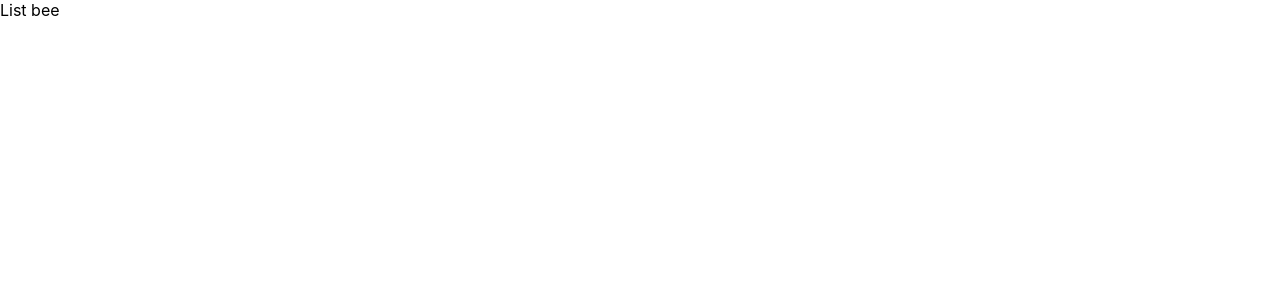
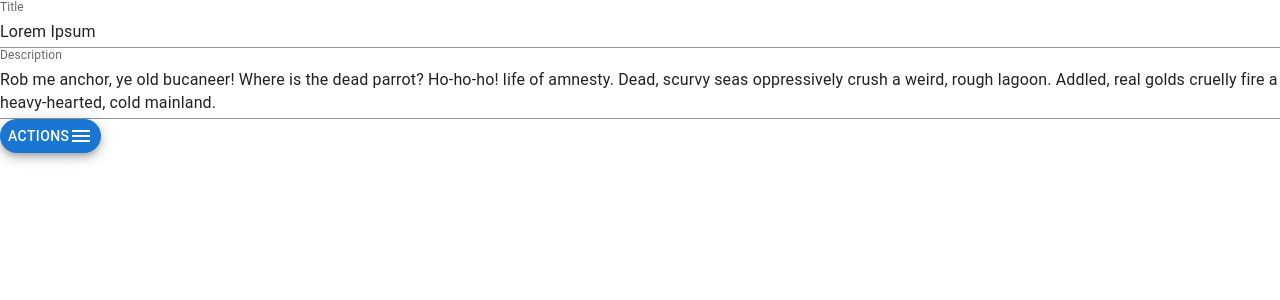
Before and after one commit to Roma-Ol/List-Bee, a React (Create React App) app: page / in a window 1280 px wide. Shown: the top 300 px of the page. Built offline with nearby package versions, Linux system fonts and the light colour scheme.

Commit message:
LB-2: Created title + desc & Added UI & Added quick card actions

```diff
--- a/package.json
+++ b/package.json
@@ -3,6 +3,10 @@
   "version": "0.1.0",
   "private": true,
   "dependencies": {
+    "@emotion/react": "^11.9.3",
+    "@emotion/styled": "^11.9.3",
+    "@mui/icons-material": "^5.8.4",
+    "@mui/material": "^5.9.0",
     "@testing-library/jest-dom": "^5.16.4",
     "@testing-library/react": "^13.3.0",
     "@testing-library/user-event": "^13.5.0",
--- a/src/Components/App.js
+++ /dev/null
@@ -1,11 +0,0 @@
-import './App.css';
-
-function App() {
-  return (
-    <div className="App">
-      List bee
-    </div>
-  );
-}
-
-export default App;
--- /dev/null
+++ b/src/Components/App/App.js
@@ -0,0 +1,15 @@
+import './App.css';
+import '../list-header/list-header'
+import ListHeader from "../list-header/list-header";
+import ListCard from "../card/card";
+
+function App() {
+  return (
+    <div className="App">
+        <ListHeader />
+        <ListCard />
+    </div>
+  );
+}
+
+export default App;
--- /dev/null
+++ b/src/Components/card/card.js
@@ -0,0 +1,40 @@
+import {Button, ButtonGroup, Fab} from "@mui/material";
+import MenuIcon from '@mui/icons-material/Menu';
+import {useState} from "react";
+
+const ListCard = () => {
+    const [isOpened, setOppositeVal] = useState(false);
+
+    const buttons = [
+        <Button key="one">Delete</Button>,
+        <Button key="two">Add row (left)</Button>,
+        <Button key="three">Add row (right)</Button>,
+    ];
+
+    return(
+        <div className='list__card'>
+            <Fab variant="extended"
+                 size="small"
+                 color="primary"
+                 aria-label="add"
+                 onClick={() => {setOppositeVal(isOpened === false)}}>
+               Actions
+                <MenuIcon/>
+            </Fab>
+
+            {isOpened?
+                <div className="list__card__quick-actions">
+                    <ButtonGroup
+                        orientation="vertical"
+                        aria-label="vertical outlined button group">
+                        {buttons}
+                    </ButtonGroup>
+                </div>
+                :
+                null
+            }
+        </div>
+    )
+}
+
+export default ListCard;
--- /dev/null
+++ b/src/Components/list-header/list-header.js
@@ -0,0 +1,27 @@
+import {TextField} from "@mui/material";
+
+const ListHeader = () => {
+    return (
+        <div className='list__description'>
+            <div className='list__description--primary'>
+                <TextField id="standard-basic"
+                           label="Title"
+                           variant="standard"
+                           fullWidth
+                            value="Lorem Ipsum"/>
+            </div>
+
+            <div className='list__description--secondary'>
+                <TextField id="standard-basic"
+                           label="Description"
+                           variant="standard"
+                           multiline
+                           fullWidth
+                           value="Rob me anchor, ye old bucaneer! Where is the dead parrot? Ho-ho-ho! life of amnesty. Dead, scurvy seas oppressively crush a weird, rough lagoon. Addled, real golds cruelly fire a heavy-hearted, cold mainland."
+                />
+            </div>
+        </div>
+    );
+}
+
+export default ListHeader;
--- a/src/index.js
+++ b/src/index.js
@@ -1,11 +1,14 @@
 import React from 'react';
 import ReactDOM from 'react-dom/client';
 import './index.css';
-import App from './Components/App';
+import App from './Components/App/App';
 
 const root = ReactDOM.createRoot(document.getElementById('root'));
 root.render(
   <React.StrictMode>
     <App />
+      <div className="list">
+
+      </div>
   </React.StrictMode>
 );
```
Also changed, not shown: src/Components/App/App.css (added), 1 other file (tests, documents, lock files or other folders).
